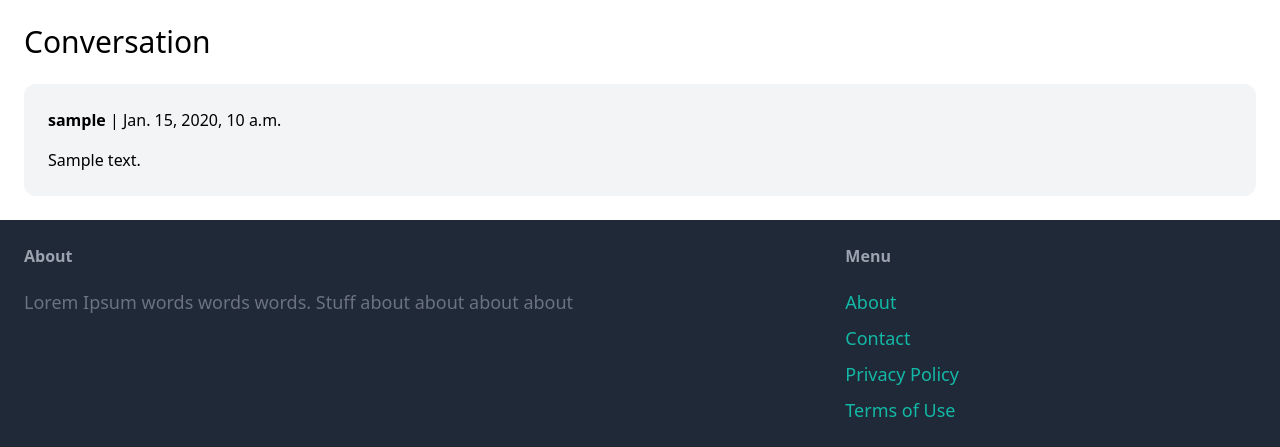
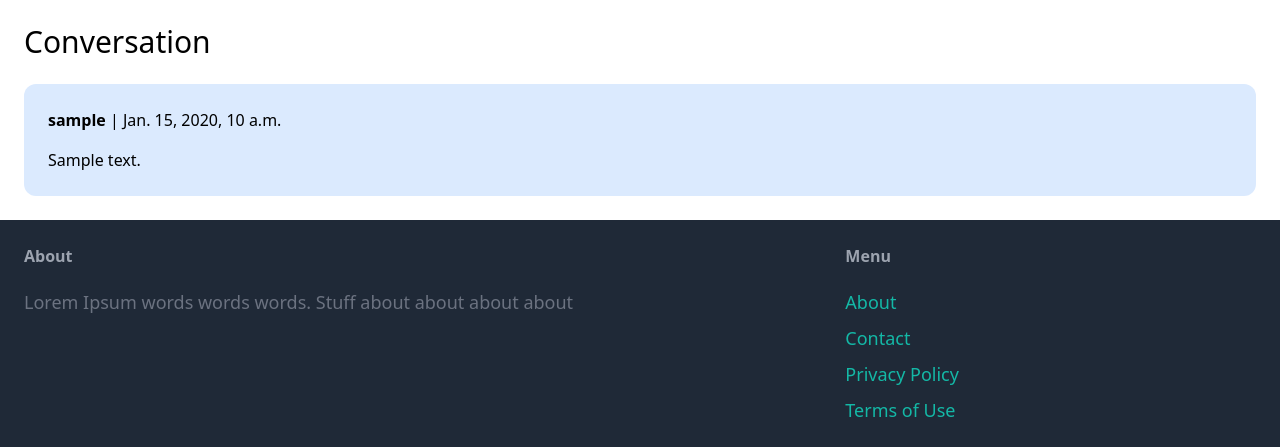
Before and after one commit to woobrendan/django_tutorial, a Django app: page /inbox/1/ in a window 1280 px wide. Shown: the part 77-524 px from the top of the page. Run offline with Django 4.2, Linux system fonts and the light colour scheme; a user stored in the database is signed in; tables that the repository leaves empty hold one stand-in row (values such as "Sample post"); some libraries are stand-ins or nearby versions.

Commit message:
create if block inside div to have blue background is user is matching request.suer

```diff
--- a/puddle/conversation/templates/conversation/detail.html
+++ b/puddle/conversation/templates/conversation/detail.html
@@ -7,7 +7,7 @@
 
     <div class="space-y-6">
         {% for message in conversation.messages.all %}
-            <div class="p-6 flex bg-gray-100 rounded-xl">
+            <div class="p-6 flex {% if message.created_by == request.user %} bg-blue-100 {% else %}bg-gray-100 {% endif %} rounded-xl">
                 <div>
                     <p class="mb-4"><strong>{{ message.created_by.username }}</strong> |  {{ message.created_at }} </p>
                     <p>{{ message.content }}</p>
```
